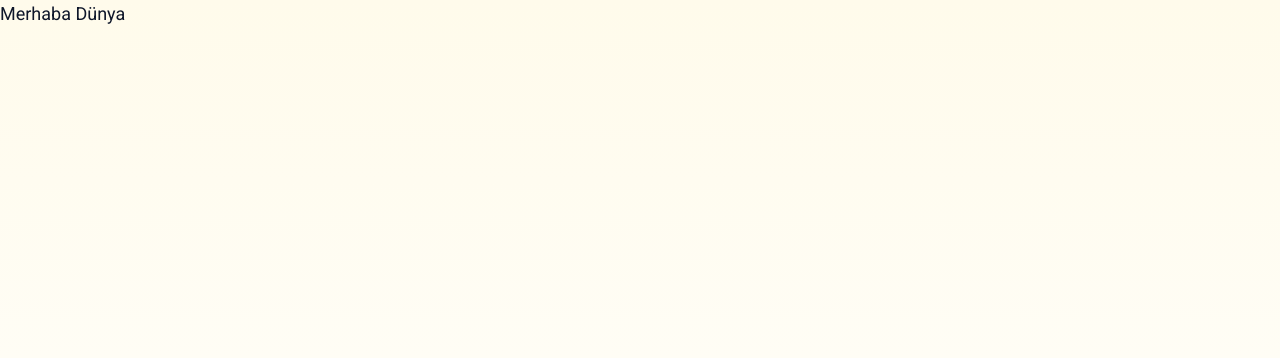
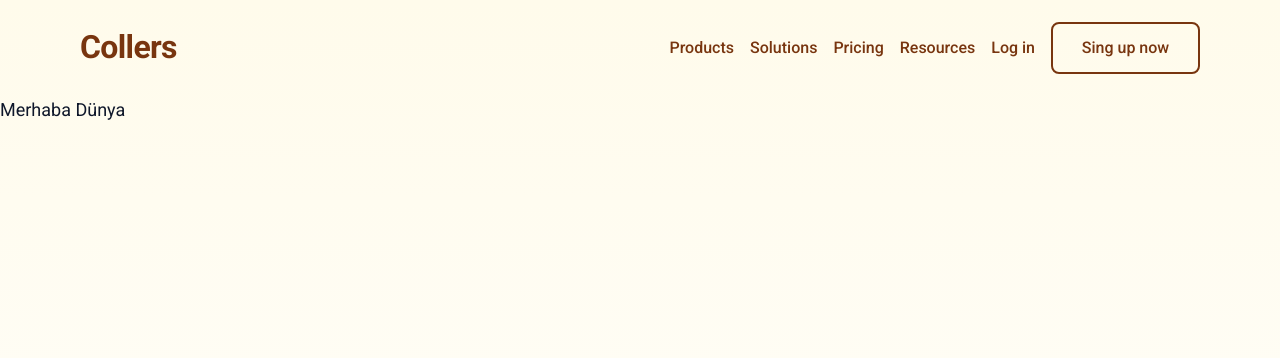
Before and after one commit to emresates/baykar, a Next.js app: page / in a window 1280 px wide. Shown: the top 358 px of the page. Built offline with nearby package versions, Linux system fonts and the light colour scheme.

Commit message:
navbar creation, tailwind merge installed, button comp created

```diff
--- /dev/null
+++ b/app/_components/Navbar.tsx
@@ -0,0 +1,42 @@
+import React from "react";
+import Button from "./shared/button";
+
+const Navbar = () => {
+  const navData = [
+    {
+      title: "Products",
+      link: "/products",
+    },
+    {
+      title: "Solutions",
+      link: "/solutions",
+    },
+    {
+      title: "Pricing",
+      link: "/pricing",
+    },
+    {
+      title: "Resources",
+      link: "/resources",
+    },
+    {
+      title: "Log in",
+      link: "/login",
+    },
+  ];
+  return (
+    <div className="text-secondary flex h-24 items-center justify-between px-20 py-6">
+      <h1 className="text-heading-5 font-bold">Collers</h1>
+      <div className="flex items-center space-x-4">
+        {navData.map((item, index) => (
+          <a key={index} href={item?.link} className="text-md font-medium">
+            {item?.title}
+          </a>
+        ))}
+        <Button className="w-[149px]">Sing up now</Button>
+      </div>
+    </div>
+  );
+};
+
+export default Navbar;
--- /dev/null
+++ b/app/_components/shared/button.tsx
@@ -0,0 +1,50 @@
+import { cn } from "@/app/lib/utils";
+import React from "react";
+
+type ButtonProps = {
+  onClick?: () => void;
+  children: React.ReactNode;
+  color?: "white" | "secondary";
+  size?: string;
+  className?: string;
+};
+
+const Button = ({ onClick, children, color, size, className }: ButtonProps) => {
+  const colorType = (() => {
+    switch (color) {
+      case "white":
+        return "border-white text-white";
+      default:
+        return "border-secondary text-secondary";
+    }
+  })();
+
+  const sizeType = (() => {
+    switch (size) {
+      case "md":
+        return "p-3";
+      case "lg":
+        return "p-4";
+      case "custom":
+        return "px-6 py-5";
+      default:
+        return "p-3";
+    }
+  })();
+
+  return (
+    <button
+      onClick={onClick}
+      className={cn(
+        colorType,
+        sizeType,
+        className,
+        "rounded-lg border-2 text-md font-medium transition-all hover:shadow-lg active:shadow-none"
+      )}
+    >
+      {children}
+    </button>
+  );
+};
+
+export default Button;
--- a/app/layout.tsx
+++ b/app/layout.tsx
@@ -1,6 +1,7 @@
 import type { Metadata } from "next";
 import { Roboto } from "next/font/google";
 import "./globals.css";
+import Navbar from "./_components/Navbar";
 
 const roboto = Roboto({
   subsets: ["latin"],
@@ -20,7 +21,15 @@ export default function RootLayout({
 }>) {
   return (
     <html lang="tr">
-      <body className={`${roboto.className} text-primary`}>{children}</body>
+      <body
+        className={`${roboto.className} text-primary`}
+        style={{
+          background: "linear-gradient(180deg, #FFFBEB 0%, #FFFFFF 89.63%)",
+        }}
+      >
+        <Navbar />
+        {children}
+      </body>
     </html>
   );
 }
--- /dev/null
+++ b/app/lib/utils.tsx
@@ -0,0 +1,6 @@
+import { type ClassValue, clsx } from "clsx";
+import { twMerge } from "tailwind-merge";
+
+export function cn(...inputs: ClassValue[]) {
+  return twMerge(clsx(inputs));
+}
--- a/app/page.tsx
+++ b/app/page.tsx
@@ -2,9 +2,7 @@ export default function Home() {
   return (
     <div
       className="min-h-screen w-screen text-lg"
-      style={{
-        background: "linear-gradient(180deg, #FFFBEB 0%, #FFFFFF 89.63%)",
-      }}
+
     >
       Merhaba Dünya
     </div>
--- a/package.json
+++ b/package.json
@@ -9,9 +9,11 @@
     "lint": "next lint"
   },
   "dependencies": {
+    "clsx": "^2.1.1",
     "next": "15.0.1",
     "react": "19.0.0-rc-69d4b800-20241021",
-    "react-dom": "19.0.0-rc-69d4b800-20241021"
+    "react-dom": "19.0.0-rc-69d4b800-20241021",
+    "tailwind-merge": "^2.5.4"
   },
   "devDependencies": {
     "@types/node": "^20",
```
Also changed, not shown: 1 other file (tests, documents, lock files or other folders).
